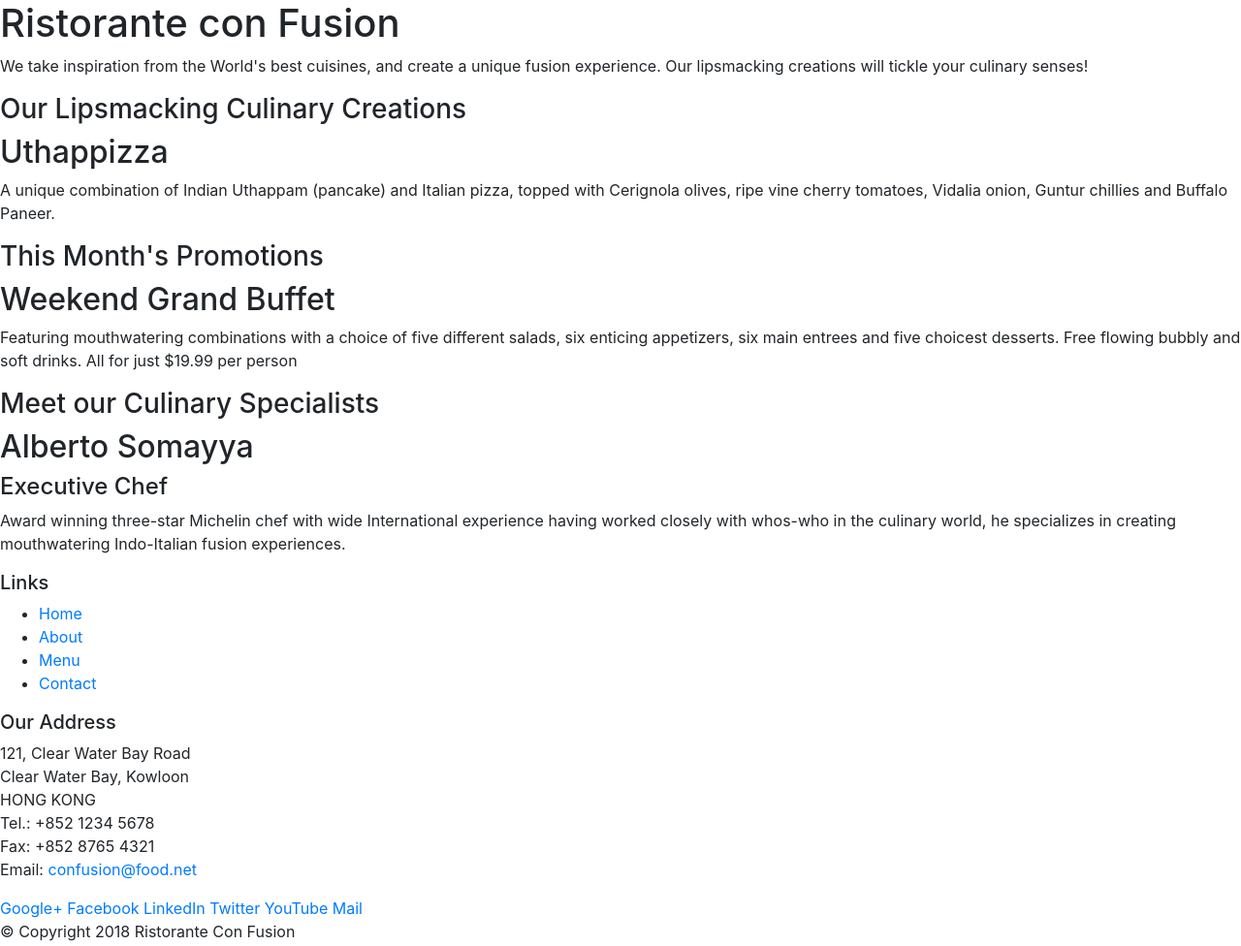
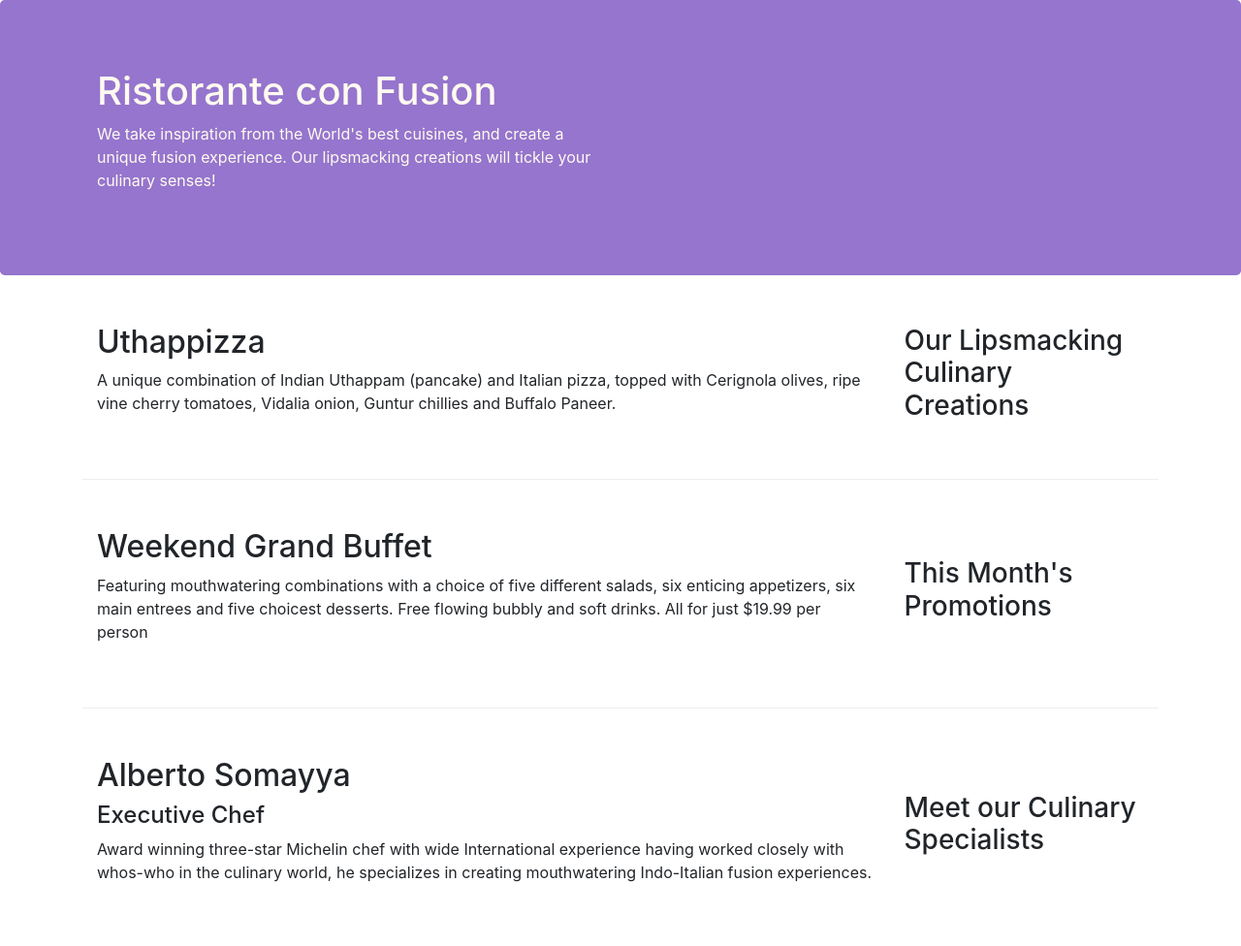
Before and after one commit to zeglami/bootstrap, a website: page index.html in a window 1280 px wide. Shown: the top 976 px of the page at 97% size. Drawn offline with nearby package versions, Linux system fonts and the light colour scheme.

Commit message:
bootstrap grid

```diff
--- /dev/null
+++ b/css/styles.css
@@ -0,0 +1,30 @@
+.row-header{
+margin: 0px auto;
+padding: 0px auto;
+}
+
+.row-content{
+    margin: 0px auto;
+    padding: 50px 0px 50px 0px;
+    border-bottom:1px ridge ;
+
+}
+
+.footer{
+    background-color: #D1C4E9;
+    margin: 0px auto;
+    padding: 20px 0px 20px 0px;
+}
+
+.jumbotron{
+    padding: 70px 30px 70px 30px;
+    margin: 0px auto;
+    background-color: #9575CD;
+    color: floralwhite;
+}
+
+.address{
+font-size: 80%;
+margin: 0px;
+color: #0f0f0f;
+}
--- a/index.html
+++ b/index.html
@@ -9,51 +9,53 @@
 
     <!-- Bootstrap CSS -->
     <link rel="stylesheet" href="node_modules/bootstrap/dist/css/bootstrap.min.css">
+    <link rel="stylesheet" href="css/styles.css">
     <title>Ristorante Con Fusion</title>
 </head>
 
 <body>
 
-    <header>
-        <div>
-            <div>
-                <div>
+    <header class="jumbotron">
+        <div class="container">
+            <div class="row row-header">
+                <div class="col-12 col-sm-6">
                     <h1>Ristorante con Fusion</h1>
                     <p>We take inspiration from the World's best cuisines, and create a unique fusion experience. Our lipsmacking creations will tickle your culinary senses!</p>
                 </div>
-                <div>
+                <div class="col-12 col-sm">
+
                 </div>
             </div>
         </div>
     </header>
 
-    <div>
-        <div>
-            <div>
+    <div class="container" >
+        <div class="row row-content align-items-center">
+            <div class="col-12 col-sm-4 order-sm-last col-md-3">
                 <h3>Our Lipsmacking Culinary Creations</h3>
             </div>
-            <div>
+            <div class="col col-sm order-sm-first col-md">
                 <h2>Uthappizza</h2>
                 <p>A unique combination of Indian Uthappam (pancake) and Italian pizza, topped with Cerignola olives, ripe vine cherry tomatoes, Vidalia onion, Guntur chillies and Buffalo Paneer.</p>
             </div>
         </div>
 
 
-        <div>
-            <div>
+        <div class="row row-content align-items-center">
+            <div class="col-12 col-sm-4 order-sm-last col-md-3">
                 <h3>This Month's Promotions</h3>
             </div>
-            <div>
+            <div class="col col-sm rder-sm-first col-md">
                 <h2>Weekend Grand Buffet</h2>
                 <p>Featuring mouthwatering combinations with a choice of five different salads, six enticing appetizers, six main entrees and five choicest desserts. Free flowing bubbly and soft drinks. All for just $19.99 per person </p>
             </div>
         </div>
 
-        <div>
-            <div>
+        <div class="row row-content align-items-center">
+            <div class="col-12 col-sm-4 order-sm-last col-md-3">
                 <h3>Meet our Culinary Specialists</h3>
             </div>
-            <div>
+            <div class="col col-sm rder-sm-first col-md">
                 <h2>Alberto Somayya</h2>
                 <h4>Executive Chef</h4>
                 <p>Award winning three-star Michelin chef with wide International experience having worked closely with whos-who in the culinary world, he specializes in creating mouthwatering Indo-Italian fusion experiences. </p>
@@ -61,19 +63,19 @@
         </div>
     </div>
 
-    <footer>
-        <div>
-            <div>
-                <div>
+    <footer class="footer">
+        <div class="container">
+            <div class="row">
+                <div class="col-4 offset-1 col-sm-2">
                     <h5>Links</h5>
-                    <ul>
+                    <ul class="list-unstyled">
                         <li><a href="#">Home</a></li>
                         <li><a href="#">About</a></li>
                         <li><a href="#">Menu</a></li>
                         <li><a href="#">Contact</a></li>
                     </ul>
                 </div>
-                <div>
+                <div class="col-7 col-sm-5">
                     <h5>Our Address</h5>
                     <address>
 		              121, Clear Water Bay Road<br>
@@ -84,8 +86,8 @@
 		              Email: <a href="mailto:confusion@food.net">confusion@food.net</a>
 		           </address>
                 </div>
-                <div>
-                    <div>
+                <div class="col-12 col-sm-4 align-self-center">
+                    <div class="text-center">
                         <a href="http://google.com/+">Google+</a>
                         <a href="http://www.facebook.com/profile.php?id=">Facebook</a>
                         <a href="http://www.linkedin.com/in/">LinkedIn</a>
@@ -95,8 +97,8 @@
                     </div>
                 </div>
            </div>
-           <div>
-                <div>
+           <div class="row justify-content-center">
+                <div class="col-auto">
                     <p>© Copyright 2018 Ristorante Con Fusion</p>
                 </div>
            </div>
```
